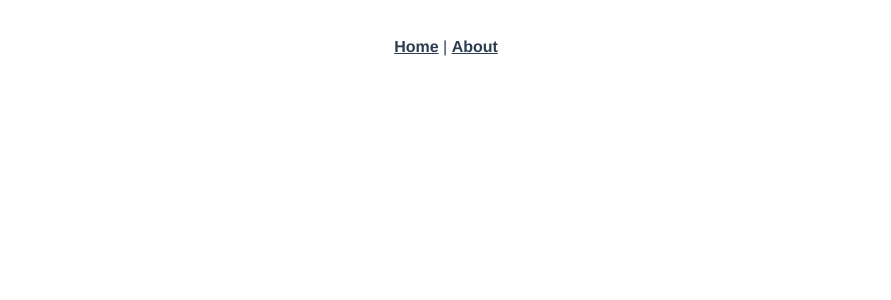
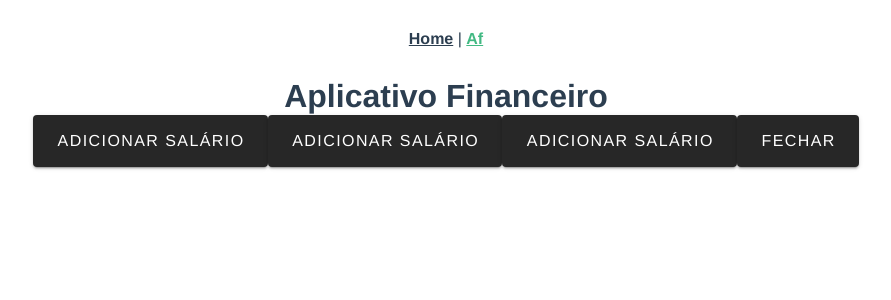
Before and after one commit to Savithar0/Aprendendo-a-mexer, a Vue app in the folder aplication/: page /af in a window 1280 px wide. Shown: the top 300 px of the page, without its empty margins (194-1085 px from the left). Built offline with nearby package versions, Linux system fonts and the light colour scheme.

Commit message:
adicionei vuetefy remodelando a pagina sobre e adicionando botões

```diff
--- a/aplication/public/index.html
+++ b/aplication/public/index.html
@@ -6,6 +6,8 @@
     <meta name="viewport" content="width=device-width,initial-scale=1.0">
     <link rel="icon" href="<%= BASE_URL %>favicon.ico">
     <title><%= htmlWebpackPlugin.options.title %></title>
+    <link rel="stylesheet" href="https://fonts.googleapis.com/css?family=Roboto:100,300,400,500,700,900">
+    <link rel="stylesheet" href="https://cdn.jsdelivr.net/npm/@mdi/font@latest/css/materialdesignicons.min.css">
   </head>
   <body>
     <noscript>
--- a/aplication/src/App.vue
+++ b/aplication/src/App.vue
@@ -2,7 +2,7 @@
   <div id="app">
     <div id="nav">
       <router-link to="/">Home</router-link> |
-      <router-link to="/about">About</router-link>
+      <router-link to="/af">Af</router-link>
     </div>
     <router-view/>
   </div>
--- a/aplication/src/main.js
+++ b/aplication/src/main.js
@@ -2,11 +2,13 @@ import Vue from 'vue'
 import App from './App.vue'
 import router from './router'
 import store from './store'
+import vuetify from './plugins/vuetify';
 
 Vue.config.productionTip = false
 
 new Vue({
   router,
   store,
+  vuetify,
   render: function (h) { return h(App) }
 }).$mount('#app')
--- /dev/null
+++ b/aplication/src/plugins/vuetify.js
@@ -0,0 +1,7 @@
+import Vue from 'vue';
+import Vuetify from 'vuetify/lib';
+
+Vue.use(Vuetify);
+
+export default new Vuetify({
+});
--- a/aplication/src/router/index.js
+++ b/aplication/src/router/index.js
@@ -11,13 +11,13 @@ Vue.use(VueRouter)
     component: Home
   },
   {
-    path: '/about',
-    name: 'About',
+    path: '/af',
+    name: 'Af',
     // route level code-splitting
-    // this generates a separate chunk (about.[hash].js) for this route
+    // this generates a separate chunk (af.[hash].js) for this route
     // which is lazy-loaded when the route is visited.
     component: function () {
-      return import(/* webpackChunkName: "about" */ '../views/About.vue')
+      return import(/* webpackChunkName: "af" */ '../views/Af.vue')
     }
   }
 ]
--- a/aplication/src/views/About.vue
+++ /dev/null
@@ -1,5 +0,0 @@
-<template>
-  <div class="about">
-    <h1>This is an about page</h1>
-  </div>
-</template>
--- /dev/null
+++ b/aplication/src/views/Af.vue
@@ -0,0 +1,13 @@
+<template>
+  <div class="af">
+    <h1>Aplicativo Financeiro</h1>
+    <div class="geral">
+      <div class="botoes">
+        <v-btn x-large color="success" dark>Adicionar Salário</v-btn>
+        <v-btn x-large color="success" dark>Adicionar Salário</v-btn>
+        <v-btn x-large color="success" dark>Adicionar Salário</v-btn>
+        <v-btn x-large color="success" @click="window.close()" dark>Fechar</v-btn>
+      </div>
+    </div>
+  </div>
+</template>
--- a/aplication/vue.config.js
+++ b/aplication/vue.config.js
@@ -1,3 +1,6 @@
 module.exports = {
-  lintOnSave: false
+  "lintOnSave": false,
+  "transpileDependencies": [
+    "vuetify"
+  ]
 }
```
Also changed, not shown: aplication/package.json (+6 -1 lines), aplication/src/assets/logo.svg (added), 1 other file (tests, documents, lock files or other folders).
